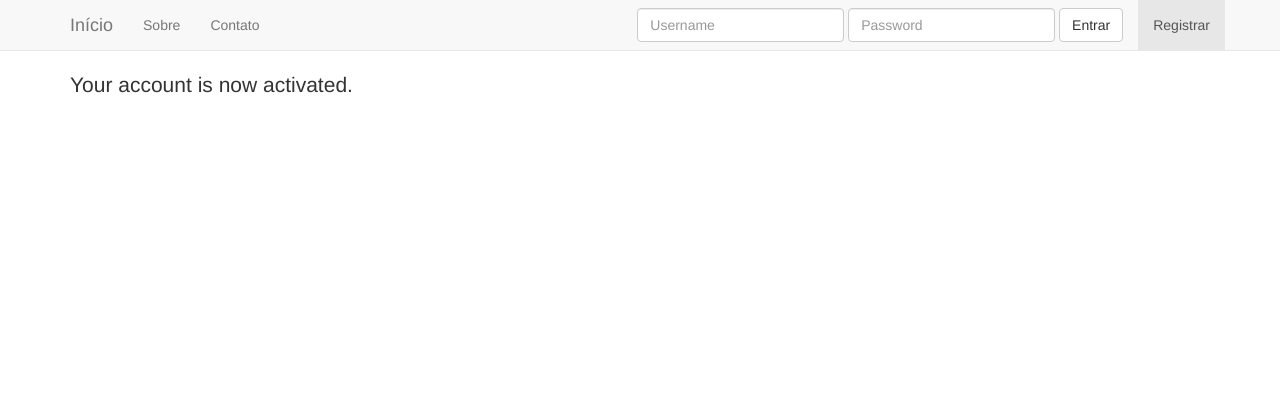
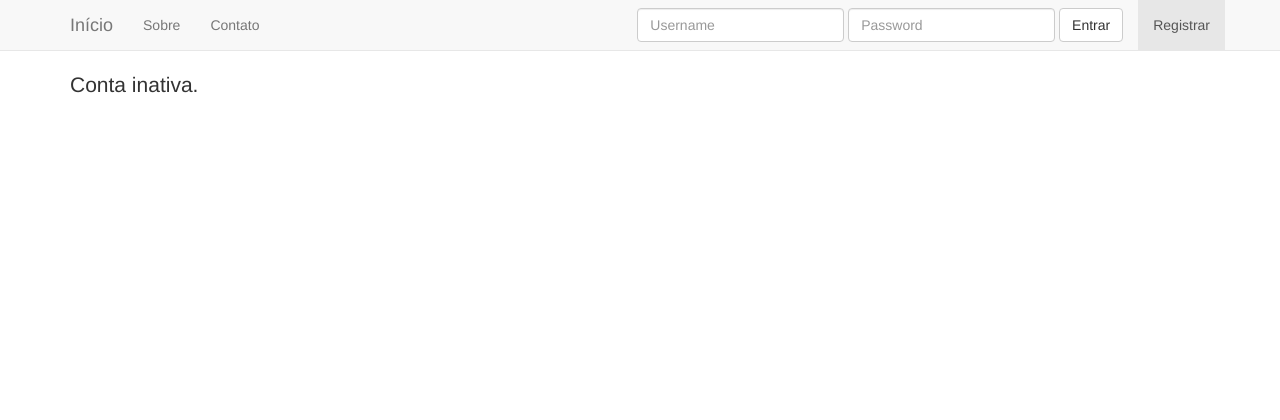
Before and after one commit to Madalosso/TG, a Django app: template Django Proj/webfriends/templates/registration/activation_complete.html in a window 1280 px wide. Shown: the top 420 px of the page. Run offline with Django 3.2, Linux system fonts and the light colour scheme; the template is opened without the code that fills it, so the values that code supplies are empty; some libraries are stand-ins or nearby versions.

Commit message:
static file and activation

```diff
--- a/Django Proj/webfriends/static_in_pro/our_static/js/contact.js
+++ b/Django Proj/webfriends/static_in_pro/our_static/js/contact.js
@@ -1,3 +1,4 @@
+/*
 $("#id_mensagem").each(function () {
     var style = $(this).attr('style'),
         textbox = $(document.createElement('textarea')).attr('style', style);
@@ -7,4 +8,4 @@ $("#id_mensagem").each(function () {
         textbox.attr('resize',false);
 
     $(this).replaceWith(textbox);
-});
+});*/
--- a/Django Proj/webfriends/templates/registration/activation_complete.html
+++ b/Django Proj/webfriends/templates/registration/activation_complete.html
@@ -2,5 +2,5 @@
 {% load i18n %}
 
 {% block content %}
-<p class='lead'>{% trans "Your account is now activated." %}</p>
+<p class='lead'>{% trans "Conta inativa." %}</p>
 {% endblock %}
--- a/Django Proj/webfriends/webfriends/settings.py
+++ b/Django Proj/webfriends/webfriends/settings.py
@@ -28,6 +28,7 @@ DEBUG = True
 
 # email configuracao
 EMAIL_BACKEND = 'django.core.mail.backends.smtp.EmailBackend'
+ALLOWED_HOSTS = []
 EMAIL_HOST = 'smtp.gmail.com'
 EMAIL_HOST_USER = 'otaviomadalosso@gmail.com'
 SERVER_EMAIL = 'otaviomadalosso@gmail.com'
@@ -35,7 +36,6 @@ DEFAULT_FROM_EMAIL = 'otaviomadalosso@gmail.com'
 EMAIL_HOST_PASSWORD = 'ebmjmnqzkrbiproe'
 EMAIL_PORT = 587
 EMAIL_USE_TLS = True
-
 # Application definition
 
 INSTALLED_APPS = (
```
